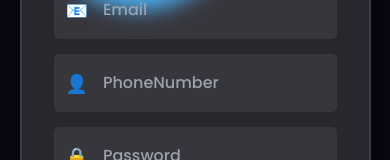
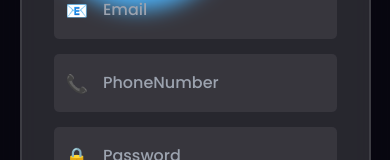
Before and after one commit to rohitmeena1011/MindSweeper, a React (Vite) app in the folder Frontend/: page /login in a window 390 px wide. Both pictures are taken after a click on the button "Sign Up Instead". Shown: the part 322-482 px from the top of the page. Built offline with nearby package versions, Linux system fonts and the light colour scheme.

Commit message:
added phone number2

```diff
--- a/Frontend/src/pages/Auth/Auth.jsx
+++ b/Frontend/src/pages/Auth/Auth.jsx
@@ -135,7 +135,7 @@ const AuthForm = () => {
           </div>
           {isSignUp && (
             <div className={styles.inputContainer}>
-              <span>👤</span>
+              <span>📞</span>
               <input
                 type="number"
                 name="phoneNumber"
```
